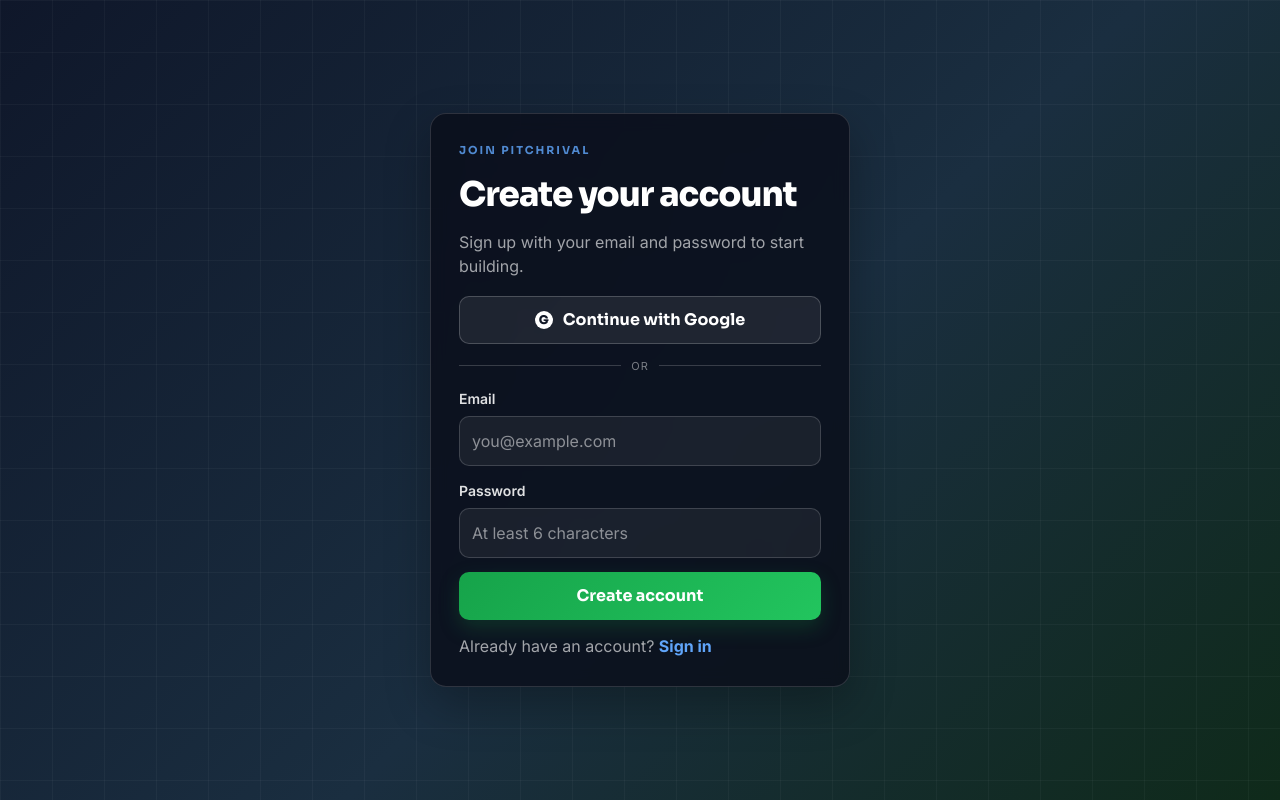
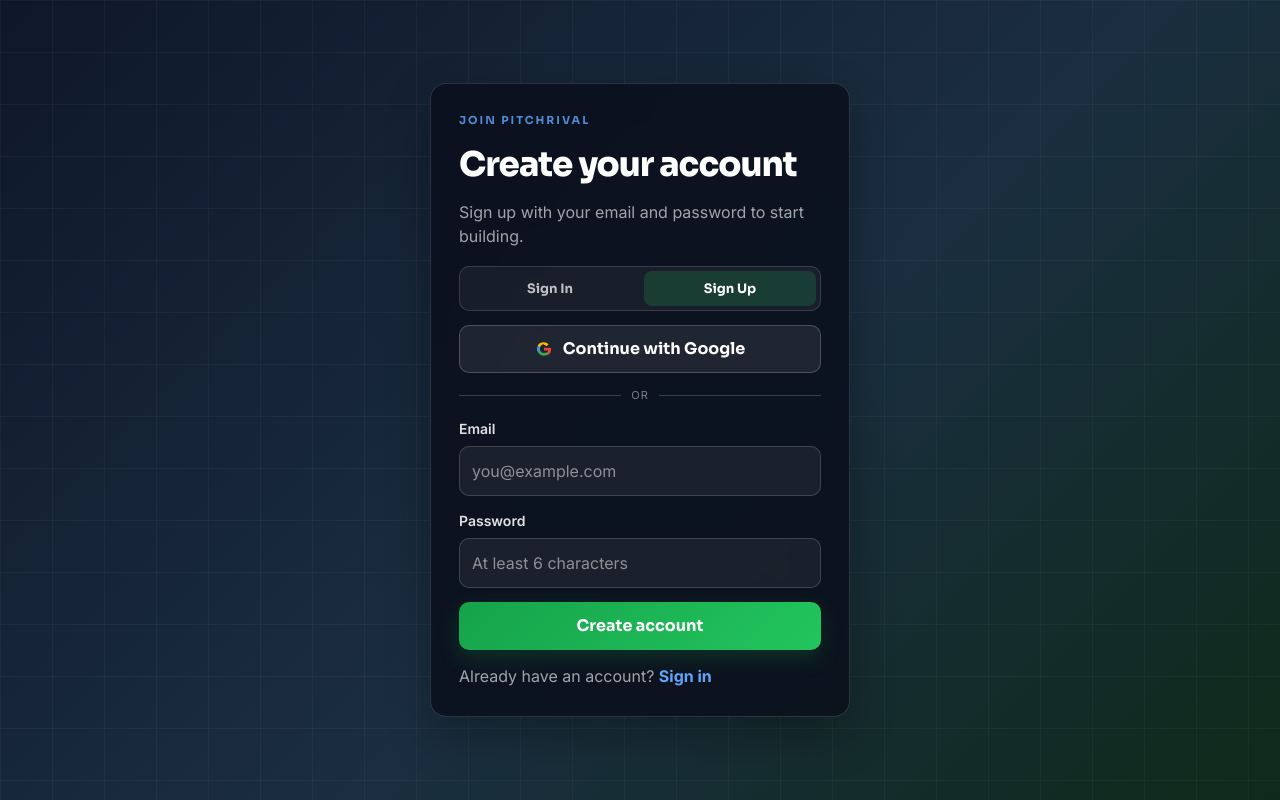
Before and after one commit to JackPigPro/pitchrival, a Next.js app: page /signup in a window 1280 px wide. Built offline with nearby package versions, Linux system fonts and the light colour scheme; no server answers.

Commit message:
auth fixes

```diff
--- a/app/auth/callback/route.ts
+++ b/app/auth/callback/route.ts
@@ -4,12 +4,21 @@ import { createClient } from '@/utils/supabase/server'
 
 export async function GET(request: Request) {
   const { searchParams, origin } = new URL(request.url)
+  const code = searchParams.get('code')
   const tokenHash = searchParams.get('token_hash')
   const type = searchParams.get('type') as EmailOtpType | null
   const next = searchParams.get('next') ?? '/dashboard'
+  const supabase = await createClient()
+
+  if (code) {
+    const { error } = await supabase.auth.exchangeCodeForSession(code)
+
+    if (!error) {
+      return NextResponse.redirect(`${origin}${next}`)
+    }
+  }
 
   if (tokenHash && type) {
-    const supabase = await createClient()
     const { error } = await supabase.auth.verifyOtp({
       type,
       token_hash: tokenHash,
@@ -20,5 +29,5 @@ export async function GET(request: Request) {
     }
   }
 
-  return NextResponse.redirect(`${origin}/login?error=verification_failed`)
+  return NextResponse.redirect(`${origin}/login`)
 }
--- a/app/login/LoginForm.tsx
+++ b/app/login/LoginForm.tsx
@@ -42,12 +42,12 @@ export default function LoginForm() {
     const { error: oauthError } = await supabase.auth.signInWithOAuth({
       provider: 'google',
       options: {
-        redirectTo: `${window.location.origin}/auth/callback`,
+        redirectTo: `${window.location.origin}/auth/callback?next=/dashboard`,
       },
     })
 
     if (oauthError) {
-      setError(oauthError.message)
+      // Keep this quiet for smooth UX; OAuth normally redirects away immediately.
       setGoogleLoading(false)
     }
   }
@@ -75,6 +75,51 @@ export default function LoginForm() {
       <h1 style={{ margin: 0, fontSize: '34px', fontWeight: 800, letterSpacing: '-1px', fontFamily: 'var(--font-display)' }}>Log in to PitchRival</h1>
       <p style={{ color: 'rgba(255,255,255,.62)', marginTop: '10px', marginBottom: '18px' }}>Use your email and password to access your feed.</p>
 
+      <div
+        style={{
+          display: 'grid',
+          gridTemplateColumns: '1fr 1fr',
+          gap: '8px',
+          background: 'rgba(255,255,255,.05)',
+          border: '1px solid rgba(255,255,255,.14)',
+          borderRadius: '10px',
+          padding: '4px',
+          marginBottom: '14px',
+        }}
+      >
+        <Link
+          href="/login"
+          style={{
+            textDecoration: 'none',
+            textAlign: 'center',
+            borderRadius: '8px',
+            padding: '8px 10px',
+            background: 'rgba(34,197,94,.18)',
+            color: '#fff',
+            fontWeight: 700,
+            fontSize: '13px',
+            fontFamily: 'var(--font-display)',
+          }}
+        >
+          Sign In
+        </Link>
+        <Link
+          href="/signup"
+          style={{
+            textDecoration: 'none',
+            textAlign: 'center',
+            borderRadius: '8px',
+            padding: '8px 10px',
+            color: 'rgba(255,255,255,.72)',
+            fontWeight: 700,
+            fontSize: '13px',
+            fontFamily: 'var(--font-display)',
+          }}
+        >
+          Sign Up
+        </Link>
+      </div>
+
       <button
         type="button"
         onClick={onGoogleLogin}
@@ -96,22 +141,12 @@ export default function LoginForm() {
           gap: '10px',
         }}
       >
-        <span
-          style={{
-            width: '18px',
-            height: '18px',
-            borderRadius: '50%',
-            display: 'inline-flex',
-            alignItems: 'center',
-            justifyContent: 'center',
-            background: '#fff',
-            color: '#111827',
-            fontSize: '12px',
-            fontWeight: 900,
-          }}
-        >
-          G
-        </span>
+        <svg width="18" height="18" viewBox="0 0 24 24" aria-hidden="true">
+          <path fill="#EA4335" d="M12 10.2v3.9h5.4c-.2 1.2-.9 2.2-1.9 2.9v2.4h3.1c1.8-1.7 2.9-4.2 2.9-7.1 0-.7-.1-1.4-.2-2H12Z" />
+          <path fill="#34A853" d="M12 21c2.6 0 4.7-.9 6.2-2.3l-3.1-2.4c-.9.6-1.9.9-3.1.9-2.4 0-4.5-1.6-5.2-3.9H3.6v2.5A9.4 9.4 0 0 0 12 21Z" />
+          <path fill="#4A90E2" d="M6.8 13.3a5.7 5.7 0 0 1 0-3.6V7.2H3.6a9.4 9.4 0 0 0 0 8.5l3.2-2.4Z" />
+          <path fill="#FBBC05" d="M12 6.8c1.4 0 2.6.5 3.5 1.4l2.6-2.6A9.2 9.2 0 0 0 12 3 9.4 9.4 0 0 0 3.6 7.2l3.2 2.5c.7-2.3 2.8-3.9 5.2-3.9Z" />
+        </svg>
         {googleLoading ? 'Connecting to Google...' : 'Continue with Google'}
       </button>
 
--- a/app/login/page.tsx
+++ b/app/login/page.tsx
@@ -1,15 +1,6 @@
-import { redirect } from 'next/navigation'
 import LoginForm from './LoginForm'
-import { createClient } from '@/utils/supabase/server'
 
-export default async function LoginPage() {
-  const supabase = await createClient()
-  const { data } = await supabase.auth.getUser()
-
-  if (data.user) {
-    redirect('/dashboard')
-  }
-
+export default function LoginPage() {
   return (
     <main
       style={{
--- a/app/page.tsx
+++ b/app/page.tsx
@@ -64,8 +64,8 @@ export default function Home() {
             Jump in, ship your first idea, and get real feedback in minutes.
           </p>
           <div style={{ display: 'flex', gap: '10px', flexWrap: 'wrap' }}>
-            <Link href="/home" className="nav-signup" style={{ textDecoration: 'none', background: 'linear-gradient(135deg, #16a34a, #22c55e)' }}>Sign Up Free</Link>
-            <Link href="/home" className="nav-login" style={{ textDecoration: 'none', background: 'rgba(255,255,255,.08)', color: '#fff', borderColor: 'rgba(255,255,255,.22)' }}>Sign In</Link>
+            <Link href="/signup" className="nav-signup" style={{ textDecoration: 'none', background: 'linear-gradient(135deg, #16a34a, #22c55e)' }}>Sign Up Free</Link>
+            <Link href="/login" className="nav-login" style={{ textDecoration: 'none', background: 'rgba(255,255,255,.08)', color: '#fff', borderColor: 'rgba(255,255,255,.22)' }}>Sign In</Link>
           </div>
         </div>
       </section>
--- a/app/signup/SignupForm.tsx
+++ b/app/signup/SignupForm.tsx
@@ -53,12 +53,12 @@ export default function SignupForm() {
     const { error: oauthError } = await supabase.auth.signInWithOAuth({
       provider: 'google',
       options: {
-        redirectTo: `${window.location.origin}/auth/callback`,
+        redirectTo: `${window.location.origin}/auth/callback?next=/dashboard`,
       },
     })
 
     if (oauthError) {
-      setError(oauthError.message)
+      // Keep this quiet for smooth UX; OAuth normally redirects away immediately.
       setGoogleLoading(false)
     }
   }
@@ -86,6 +86,51 @@ export default function SignupForm() {
       <h1 style={{ margin: 0, fontSize: '34px', fontWeight: 800, letterSpacing: '-1px', fontFamily: 'var(--font-display)' }}>Create your account</h1>
       <p style={{ color: 'rgba(255,255,255,.62)', marginTop: '10px', marginBottom: '18px' }}>Sign up with your email and password to start building.</p>
 
+      <div
+        style={{
+          display: 'grid',
+          gridTemplateColumns: '1fr 1fr',
+          gap: '8px',
+          background: 'rgba(255,255,255,.05)',
+          border: '1px solid rgba(255,255,255,.14)',
+          borderRadius: '10px',
+          padding: '4px',
+          marginBottom: '14px',
+        }}
+      >
+        <Link
+          href="/login"
+          style={{
+            textDecoration: 'none',
+            textAlign: 'center',
+            borderRadius: '8px',
+            padding: '8px 10px',
+            color: 'rgba(255,255,255,.72)',
+            fontWeight: 700,
+            fontSize: '13px',
+            fontFamily: 'var(--font-display)',
+          }}
+        >
+          Sign In
+        </Link>
+        <Link
+          href="/signup"
+          style={{
+            textDecoration: 'none',
+            textAlign: 'center',
+            borderRadius: '8px',
+            padding: '8px 10px',
+            background: 'rgba(34,197,94,.18)',
+            color: '#fff',
+            fontWeight: 700,
+            fontSize: '13px',
+            fontFamily: 'var(--font-display)',
+          }}
+        >
+          Sign Up
+        </Link>
+      </div>
+
       <button
         type="button"
         onClick={onGoogleSignup}
@@ -107,22 +152,12 @@ export default function SignupForm() {
           gap: '10px',
         }}
       >
-        <span
-          style={{
-            width: '18px',
-            height: '18px',
-            borderRadius: '50%',
-            display: 'inline-flex',
-            alignItems: 'center',
-            justifyContent: 'center',
-            background: '#fff',
-            color: '#111827',
-            fontSize: '12px',
-            fontWeight: 900,
-          }}
-        >
-          G
-        </span>
+        <svg width="18" height="18" viewBox="0 0 24 24" aria-hidden="true">
+          <path fill="#EA4335" d="M12 10.2v3.9h5.4c-.2 1.2-.9 2.2-1.9 2.9v2.4h3.1c1.8-1.7 2.9-4.2 2.9-7.1 0-.7-.1-1.4-.2-2H12Z" />
+          <path fill="#34A853" d="M12 21c2.6 0 4.7-.9 6.2-2.3l-3.1-2.4c-.9.6-1.9.9-3.1.9-2.4 0-4.5-1.6-5.2-3.9H3.6v2.5A9.4 9.4 0 0 0 12 21Z" />
+          <path fill="#4A90E2" d="M6.8 13.3a5.7 5.7 0 0 1 0-3.6V7.2H3.6a9.4 9.4 0 0 0 0 8.5l3.2-2.4Z" />
+          <path fill="#FBBC05" d="M12 6.8c1.4 0 2.6.5 3.5 1.4l2.6-2.6A9.2 9.2 0 0 0 12 3 9.4 9.4 0 0 0 3.6 7.2l3.2 2.5c.7-2.3 2.8-3.9 5.2-3.9Z" />
+        </svg>
         {googleLoading ? 'Connecting to Google...' : 'Continue with Google'}
       </button>
 
--- a/app/signup/page.tsx
+++ b/app/signup/page.tsx
@@ -1,15 +1,6 @@
-import { redirect } from 'next/navigation'
 import SignupForm from './SignupForm'
-import { createClient } from '@/utils/supabase/server'
 
-export default async function SignupPage() {
-  const supabase = await createClient()
-  const { data } = await supabase.auth.getUser()
-
-  if (data.user) {
-    redirect('/dashboard')
-  }
-
+export default function SignupPage() {
   return (
     <main
       style={{
--- a/components/Navbar.tsx
+++ b/components/Navbar.tsx
@@ -23,7 +23,7 @@ export default function Navbar({ onScrollTo }: NavbarProps) {
 
       <div className="nav-right">
         <Link
-          href="/home"
+          href="/login"
           className="nav-login"
           style={{ textDecoration: 'none', display: 'inline-flex', alignItems: 'center' }}
         >
@@ -31,7 +31,7 @@ export default function Navbar({ onScrollTo }: NavbarProps) {
         </Link>
 
         <Link
-          href="/home"
+          href="/signup"
           className="nav-signup"
           style={{ textDecoration: 'none', display: 'inline-flex', alignItems: 'center' }}
         >
--- a/middleware.ts
+++ b/middleware.ts
@@ -1,23 +1,16 @@
 import { NextResponse, type NextRequest } from 'next/server'
 import { updateSession } from '@/utils/supabase/middleware'
-
-const AUTH_ROUTES = ['/login', '/signup']
 
 export async function middleware(request: NextRequest) {
   const { supabase, response } = updateSession(request)
   const { data } = await supabase.auth.getUser()
   const user = data.user
-  const { pathname } = request.nextUrl
+  const { pathname, search } = request.nextUrl
 
-  if (!user && !AUTH_ROUTES.includes(pathname)) {
+  if (!user) {
     const redirectUrl = request.nextUrl.clone()
     redirectUrl.pathname = '/login'
-    return NextResponse.redirect(redirectUrl)
-  }
-
-  if (user && AUTH_ROUTES.includes(pathname)) {
-    const redirectUrl = request.nextUrl.clone()
-    redirectUrl.pathname = '/dashboard'
+    redirectUrl.search = `?next=${encodeURIComponent(`${pathname}${search}`)}`
     return NextResponse.redirect(redirectUrl)
   }
 
@@ -33,7 +26,5 @@ export const config = {
     '/settings',
     '/connect/:path*',
     '/compete/:path*',
-    '/login',
-    '/signup',
   ],
 }
```
